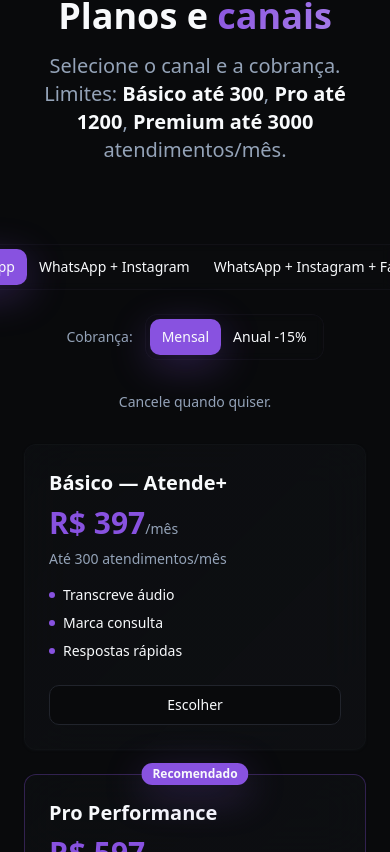
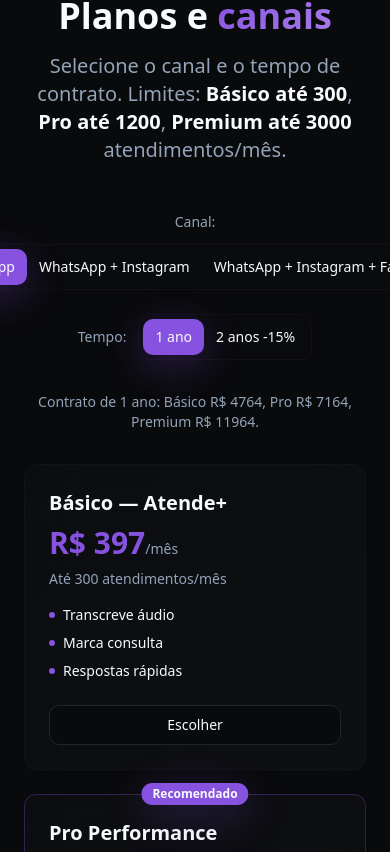
Before and after one commit to PerseuLdev/Agentiss-LP, a React (Vite) app: page / in a window 390 px wide. Shown: the part 4583-5435 px from the top of the page. Built offline with nearby package versions, Linux system fonts and the light colour scheme.

Commit message:
refactor: align pricing toggles on mobile

```diff
--- a/src/components/sections/Pricing.tsx
+++ b/src/components/sections/Pricing.tsx
@@ -6,7 +6,7 @@ import { Badge } from "@/components/ui/badge";
 
 export default function Pricing() {
   const [channel, setChannel] = useState<'wpp' | 'wpp_ig' | 'wpp_ig_fb'>('wpp');
-  const [billing, setBilling] = useState<'monthly' | 'yearly'>('monthly');
+  const [contract, setContract] = useState<'1y' | '2y'>('1y');
 
   const whatsappLink = (message: string) =>
     `https://wa.me/5514991071072?text=${encodeURIComponent(message)}`;
@@ -25,7 +25,7 @@ export default function Pricing() {
 
   const getPrice = (tier: keyof typeof basePrices['wpp']) => {
     const basePrice = basePrices[channel][tier];
-    return billing === 'yearly' ? Math.round(basePrice * 0.85) : basePrice;
+    return contract === '2y' ? Math.round(basePrice * 0.85) : basePrice;
   };
 
   const plans = [
@@ -61,16 +61,16 @@ export default function Pricing() {
             <span className="bg-gradient-primary bg-clip-text text-transparent">canais</span>
           </h2>
           <p className="text-xl text-muted-foreground max-w-3xl mx-auto">
-            Selecione o canal e a cobrança. Limites: <strong className="text-foreground">Básico até 300</strong>,
+            Selecione o canal e o tempo de contrato. Limites: <strong className="text-foreground">Básico até 300</strong>,
             <strong className="text-foreground"> Pro até 1200</strong>,
             <strong className="text-foreground"> Premium até 3000</strong> atendimentos/mês.
           </p>
         </div>
 
         {/* Controls */}
-        <div className="flex flex-wrap justify-center gap-6 mb-8">
+        <div className="flex flex-col md:flex-row items-center justify-center gap-6 mb-8">
           {/* Channel Selector */}
-          <div className="flex flex-wrap items-center gap-3">
+          <div className="flex flex-wrap items-center gap-3 w-full justify-center md:w-auto">
             <span className="text-sm text-muted-foreground">Canal:</span>
             <div className="flex bg-muted/20 backdrop-blur-sm border border-border/30 rounded-lg p-1">
               {Object.entries(channelLabels).map(([key, label]) => (
@@ -87,36 +87,36 @@ export default function Pricing() {
             </div>
           </div>
 
-          {/* Billing Selector */}
-          <div className="flex items-center gap-3">
-            <span className="text-sm text-muted-foreground">Cobrança:</span>
+          {/* Contract Selector */}
+          <div className="flex flex-wrap items-center gap-3 w-full justify-center md:w-auto">
+            <span className="text-sm text-muted-foreground">Tempo:</span>
             <div className="flex bg-muted/20 backdrop-blur-sm border border-border/30 rounded-lg p-1">
               <Button
-                variant={billing === 'monthly' ? "default" : "ghost"}
+                variant={contract === '1y' ? "default" : "ghost"}
                 size="sm"
-                onClick={() => setBilling('monthly')}
-                className={billing === 'monthly' ? "bg-primary shadow-primary" : ""}
+                onClick={() => setContract('1y')}
+                className={contract === '1y' ? "bg-primary shadow-primary" : ""}
               >
-                Mensal
+                1 ano
               </Button>
               <Button
-                variant={billing === 'yearly' ? "default" : "ghost"}
+                variant={contract === '2y' ? "default" : "ghost"}
                 size="sm"
-                onClick={() => setBilling('yearly')}
-                className={billing === 'yearly' ? "bg-success shadow-primary" : ""}
+                onClick={() => setContract('2y')}
+                className={contract === '2y' ? "bg-success shadow-primary" : ""}
               >
-                Anual -15%
+                2 anos -15%
               </Button>
             </div>
           </div>
         </div>
 
-        {/* Billing Info */}
+        {/* Contract Info */}
         <div className="text-center mb-8">
           <p className="text-sm text-muted-foreground">
-            {billing === 'yearly'
-              ? `Economize 15%. Cobrança anual: Básico R$ ${Math.round(basePrices[channel].basic * 12 * 0.85)}, Pro R$ ${Math.round(basePrices[channel].pro * 12 * 0.85)}, Premium R$ ${Math.round(basePrices[channel].premium * 12 * 0.85)}.`
-              : 'Cancele quando quiser.'
+            {contract === '2y'
+              ? `Economize 15%. Contrato de 2 anos: Básico R$ ${Math.round(basePrices[channel].basic * 24 * 0.85)}, Pro R$ ${Math.round(basePrices[channel].pro * 24 * 0.85)}, Premium R$ ${Math.round(basePrices[channel].premium * 24 * 0.85)}.`
+              : `Contrato de 1 ano: Básico R$ ${basePrices[channel].basic * 12}, Pro R$ ${basePrices[channel].pro * 12}, Premium R$ ${basePrices[channel].premium * 12}.`
             }
           </p>
         </div>
@@ -129,7 +129,7 @@ export default function Pricing() {
               plan={plan}
               price={getPrice(plan.tier)}
               channel={channelLabels[channel]}
-              billing={billing}
+              contract={contract}
               whatsappLink={whatsappLink}
             />
           ))}
@@ -173,16 +173,16 @@ function PricingCard({
   plan,
   price,
   channel,
-  billing,
+  contract,
   whatsappLink
 }: {
   plan: any;
   price: number;
   channel: string;
-  billing: string;
+  contract: '1y' | '2y';
   whatsappLink: (message: string) => string;
 }) {
-  const message = `Quero o Plano ${plan.name} (${channel}) no modo ${billing === 'monthly' ? 'Mensal' : 'Anual -15%'}. Limite: ${plan.limit}. Origem: Planos agentiss.shop.`;
+  const message = `Quero o Plano ${plan.name} (${channel}) no contrato ${contract === '1y' ? '1 ano' : '2 anos -15%'}. Limite: ${plan.limit}. Origem: Planos agentiss.shop.`;
 
   return (
     <Card className={`relative bg-gradient-card backdrop-blur-xl border-border/20 p-6 shadow-card hover:shadow-glow hover:scale-105 transition-all duration-500 ${plan.featured ? 'border-primary/30' : ''}`}>
```
